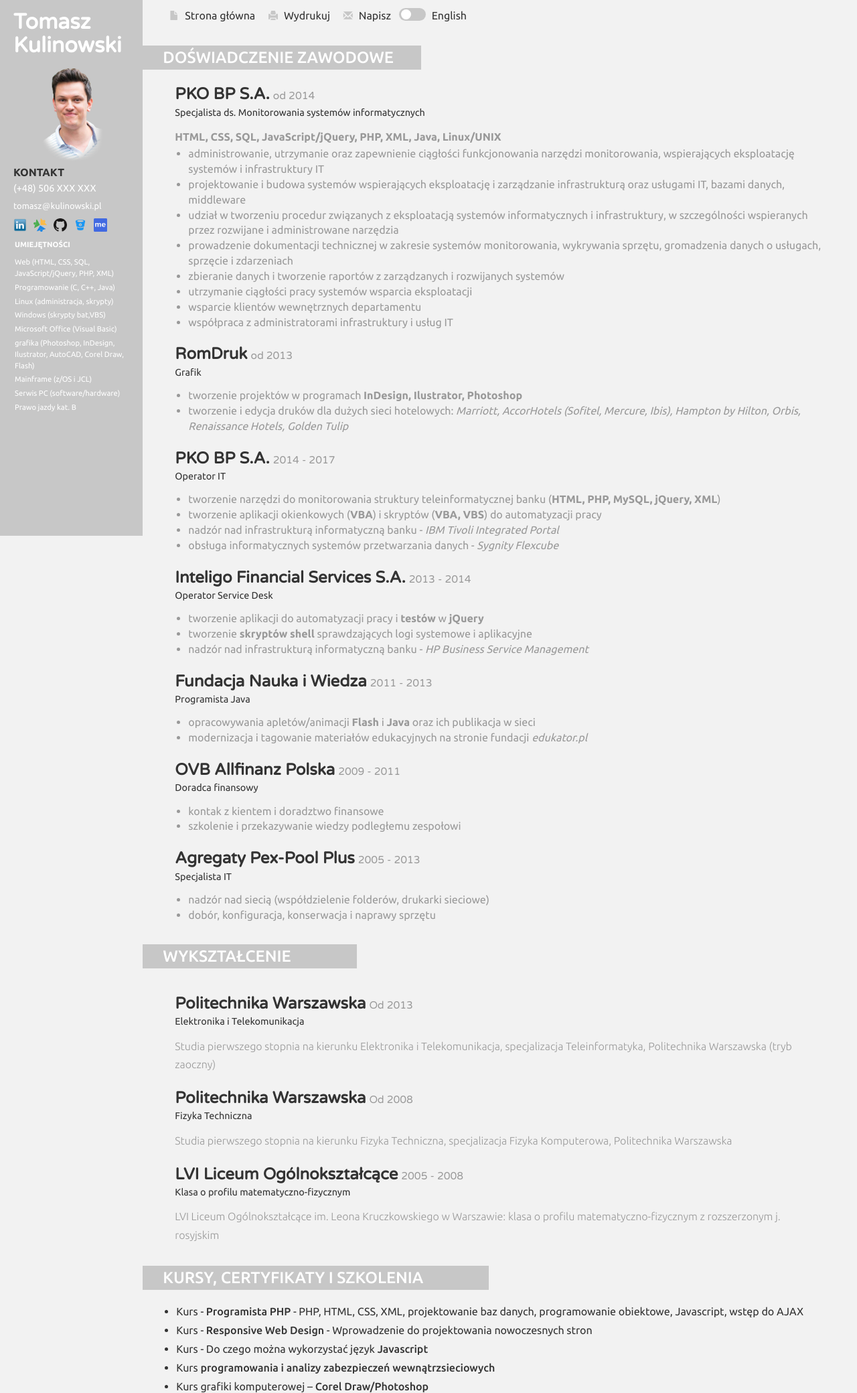
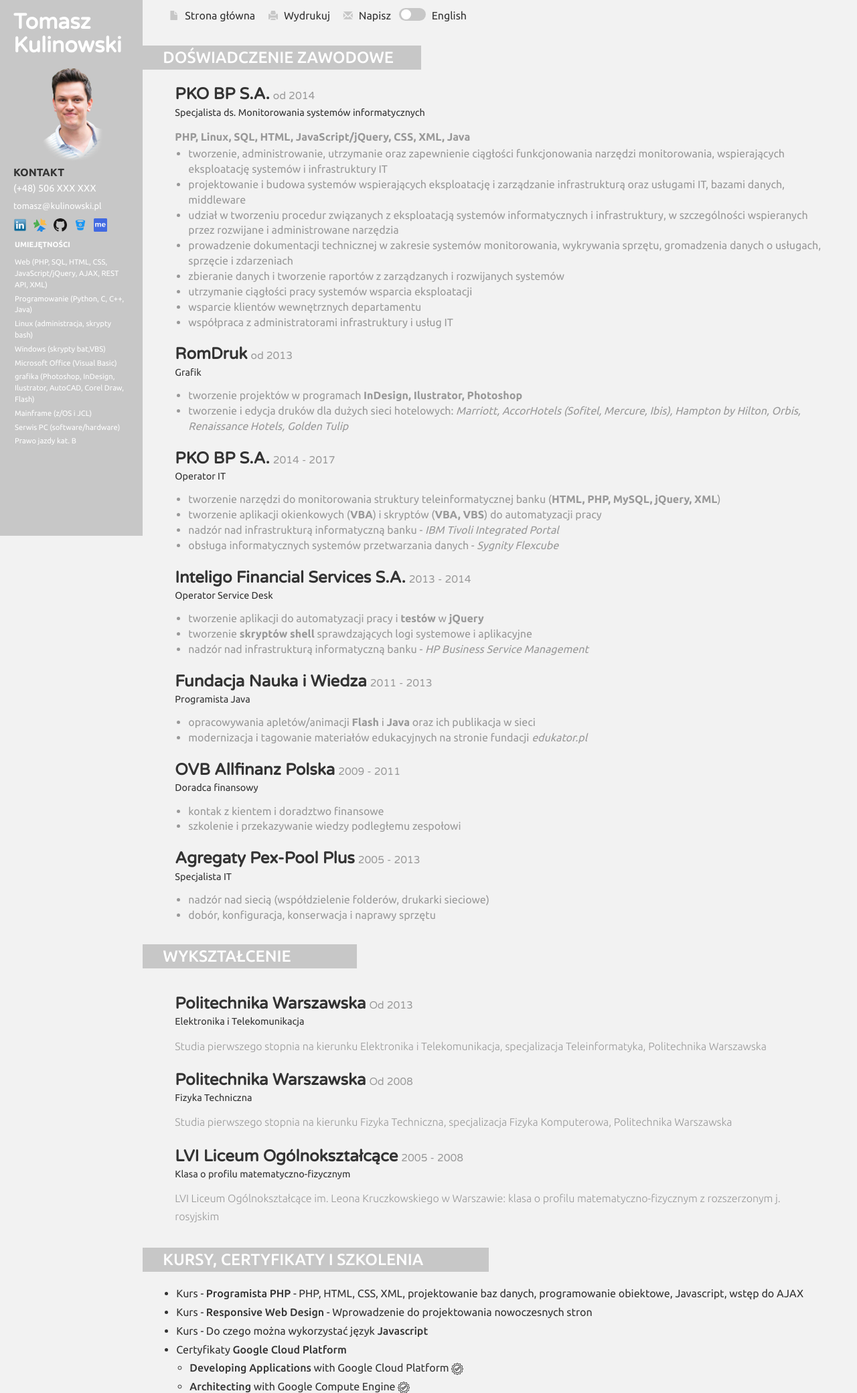
Before and after one commit to diabollo1/cv, a PHP site: page / in a window 1280 px wide. Shown: the top 2080 px of the page at 67% size. Run offline with PHP 8.4, Linux system fonts and the light colour scheme.

Commit message:
zmiana kolejności szkoleń, poprawki estetyczne też w druku

```diff
--- a/css/moje.css
+++ b/css/moje.css
@@ -233,7 +233,7 @@ div.address {
 
 .cert_verification
 {
-    width: 20px;
+    width: 18px;
 }
 
 /*----------------------------------------------------------------------------------*/
--- a/css/print.css
+++ b/css/print.css
@@ -13,7 +13,7 @@
 	}
 	body
 	{
-	  font-size: 0.79em;
+	  font-size: 1em;
 	}
 	#fotka
 	{
@@ -34,7 +34,12 @@
 	.company_details
 	{
 		page-break-inside: avoid;	/*nie pozwala łamać części tesktu na kolejne strony*/
-	}
+        }
+	.company_details p
+	{
+		font-size: 1em;
+                font-weight: normal;
+        }
 
 	/*naprawa numeru telefonu*/
 	#number > span:nth-child(1)
@@ -59,7 +64,7 @@
     }
 
     div.address span {
-        display: inline !important;
+        /*display: inline !important;*/
     }
 
     .lang_display_none {
--- a/header.php
+++ b/header.php
@@ -38,9 +38,9 @@
             <br>
             <div class="address">
                 <h3><span class="lang_pl">UMIEJĘTNOŚCI</span><span class="lang_en lang_display_none">SKILLS</span></h3>
-                <span>Web (HTML, CSS, SQL, JavaScript/jQuery, PHP, XML)</span>
-                <span class="lang_pl">Programowanie (C, C++, Java)</span><span class="lang_en lang_display_none">Programming (C, C ++, Java)</span>
-                <span class="lang_pl">Linux (administracja, skrypty)</span><span class="lang_en lang_display_none">Linux (administration, scripts)</span>
+                <span>Web (PHP, SQL, HTML, CSS, JavaScript/jQuery, AJAX, REST API, XML)</span>
+                <span class="lang_pl">Programowanie (Python, C, C++, Java)</span><span class="lang_en lang_display_none">Programming (Python, C, C ++, Java)</span>
+                <span class="lang_pl">Linux (administracja, skrypty bash)</span><span class="lang_en lang_display_none">Linux (administration, bash scripts)</span>
                 <span class="lang_pl">Windows (skrypty bat,VBS)</span><span class="lang_en lang_display_none">Windows (bat scripts, VBS)</span>
                 <span>Microsoft Office (Visual Basic)</span>
                 <span class="lang_pl">grafika (Photoshop, InDesign, Ilustrator, AutoCAD, Corel Draw, Flash)        </span><span class="lang_en lang_display_none">graphics (Photoshop, InDesign, Ilustrator , AutoCAD, Corel Draw, Flash)</span>
--- a/index.php
+++ b/index.php
@@ -23,14 +23,14 @@
                 <h6><span class="lang_pl">Specjalista ds. Monitorowania systemów informatycznych</span>
                 <span class="lang_en lang_display_none">Monitoring of Information Systems Specialist</span></h6>
 
-                <p><b>HTML, CSS, SQL, JavaScript/jQuery, PHP, XML, Java, Linux/UNIX</b></p>
+                <p><b>PHP, Linux, SQL, HTML, JavaScript/jQuery, CSS, XML, Java</b></p>
 
                     <div class="ul_margines">
                         <ul>
 
                             <li>
-                                <span class="lang_pl">administrowanie, utrzymanie oraz zapewnienie ciągłości funkcjonowania narzędzi monitorowania, wspierających eksploatację systemów i infrastruktury IT </span>
-                                <span class="lang_en lang_display_none">administering, maintaining and ensuring the continuity of monitoring tools supporting the operation of IT systems and infrastructure</span>
+                                <span class="lang_pl">tworzenie, administrowanie, utrzymanie oraz zapewnienie ciągłości funkcjonowania narzędzi monitorowania, wspierających eksploatację systemów i infrastruktury IT </span>
+                                <span class="lang_en lang_display_none">creating, administering, maintaining and ensuring the continuity of monitoring tools supporting the operation of IT systems and infrastructure</span>
                             </li>
                             <li>
                                 <span class="lang_pl">projektowanie i budowa systemów wspierających eksploatację i zarządzanie infrastrukturą oraz usługami IT, bazami danych, middleware   </span>
@@ -180,8 +180,8 @@
             <div class="company_details">
                 <h4><span class="lang_pl">Politechnika Warszawska</span><span class="lang_en lang_display_none">Warsaw University of Technology</span><span class="data">Od 2013</span></h4>
                 <h6><span class="lang_pl">Elektronika i Telekomunikacja</span><span class="lang_en lang_display_none">Electronics and telecommunication</span></h6>
-                <p><span class="lang_pl">Studia pierwszego stopnia na kierunku Elektronika i Telekomunikacja, specjalizacja Teleinformatyka, Politechnika Warszawska (tryb zaoczny)</span>
-                    <span class="lang_en lang_display_none">First-cycle studies in the field of Electronics and Telecommunications, specialization Teleinformatics, Warsaw University of Technology (extramural)</span></p>
+                <p><span class="lang_pl">Studia pierwszego stopnia na kierunku Elektronika i Telekomunikacja, specjalizacja Teleinformatyka, Politechnika Warszawska</span>
+                    <span class="lang_en lang_display_none">First-cycle studies in the field of Electronics and Telecommunications, specialization Teleinformatics, Warsaw University of Technology</span></p>
                 <p class="cmpny1"></p>
             </div>
     <!--=====================-->
@@ -219,6 +219,34 @@
                         <li><span class="lang_pl">Kurs - Do czego można wykorzystać język <b>Javascript</b></span>
                             <span class="lang_en lang_display_none">Course - What can <b>Javascript</b> be used for?</span></li>
 
+                        <li><span class="lang_pl">Certyfikaty <b>Google Cloud Platform</b></span>
+                            <span class="lang_en lang_display_none"><b>Google Cloud Platform</b> certificates</span></li>
+
+                            <ul class="ul_margin">
+                                <li><span><b>Developing Applications</b> with Google Cloud Platform
+                                        <a href="https://coursera.org/verify/specialization/KTE2JKGJZ9MG" target="_blank">
+                                            <img class="cert_verification" src="images/verification2.png" title="KTE2JKGJZ9MG" alt="KTE2JKGJZ9MG"/></a></span></li>
+                                <li><span><b>Architecting</b> with Google Compute Engine
+                                        <a href="https://coursera.org/verify/specialization/2PEYWPMQ3MGR" target="_blank">
+                                            <img class="cert_verification" src="images/verification2.png" title="2PEYWPMQ3MGR" alt="2PEYWPMQ3MGR"/></a></span></li>
+                                <li><span><b>Cloud Engineering</b> with Google Cloud
+                                        <a href="  https://coursera.org/verify/specialization/VCZA2HSEYV7F" target="_blank">
+                                            <img class="cert_verification" src="images/verification2.png" title="VCZA2HSEYV7F" alt="VCZA2HSEYV7F"/></a></span></li>
+                                <li><span><b>Security</b> in Google Cloud Platform
+                                        <a href="  https://coursera.org/verify/specialization/8N8QB5W73VDD" target="_blank">
+                                            <img class="cert_verification" src="images/verification2.png" title="8N8QB5W73VDD" alt="8N8QB5W73VDD"/></a></span></li>
+                                <li><span>Architecting with Google <b>Kubernetes Engine</b>
+                                        <a href="  https://coursera.org/verify/specialization/TWDGKBQ4A3TB" target="_blank">
+                                            <img class="cert_verification" src="images/verification2.png" title="TWDGKBQ4A3TB" alt="TWDGKBQ4A3TB"/></a></span></li>
+                            </ul>
+
+                        <li><span>Crash Course on <b>Python</b>
+                            <a href="https://coursera.org/verify/S8QDJF3RWCGB" target="_blank">
+                                <img class="cert_verification" src="images/verification2.png" title="S8QDJF3RWCGB" alt="S8QDJF3RWCGB"/></a></span></li>
+                        <li><span>Using <b>Python</b> to Interact with the Operating System
+                            <a href="https://coursera.org/verify/AWJP5KHQ4SL3" target="_blank">
+                                <img class="cert_verification" src="images/verification2.png" title="AWJP5KHQ4SL3" alt="AWJP5KHQ4SL3"/></a></span></li>
+
                         <li><span class="lang_pl">Kurs <b>programowania i analizy zabezpieczeń wewnątrzsieciowych</b></span>
                             <span class="lang_en lang_display_none"><b>Programming and analysis course for intra-network security</b></span></li>
                         <li><span class="lang_pl">Kurs grafiki komputerowej – <b>Corel Draw/Photoshop</b></span>
@@ -227,27 +255,6 @@
                             <span class="lang_en lang_display_none">IBM Fundamental System Skills in <b>z/OS</b> course</span></li>
                         <li><span class="lang_pl">Kurs IBM <b>z/OS JCL and Utilities</b> - IBM</span>
                             <span class="lang_en lang_display_none">IBM <b>z/OS JCL and Utilities course</b></span></li>
-
-                        <li><span class="lang_pl">Certyfikaty <b>Google Cloud Platform</b></span>
-                            <span class="lang_en lang_display_none"><b>Google Cloud Platform</b> certificates</span></li>
-
-                            <ul class="ul_margin">
-                                <li><span class="lang_pl lang_en"><b>Developing Applications</b> with Google Cloud Platform
-                                        <a href="https://coursera.org/verify/specialization/KTE2JKGJZ9MG" target="_blank">
-                                            <img class="cert_verification" src="images/verification2.png" title="KTE2JKGJZ9MG" alt="KTE2JKGJZ9MG"/></a></span>
-                                <li><span class="lang_pl lang_en"><b>Architecting</b> with Google Compute Engine
-                                        <a href="https://coursera.org/verify/specialization/2PEYWPMQ3MGR" target="_blank">
-                                            <img class="cert_verification" src="images/verification2.png" title="2PEYWPMQ3MGR" alt="2PEYWPMQ3MGR"/></a></span>
-                                <li><span class="lang_pl lang_en"><b>Cloud Engineering</b> with Google Cloud
-                                        <a href="  https://coursera.org/verify/specialization/VCZA2HSEYV7F" target="_blank">
-                                            <img class="cert_verification" src="images/verification2.png" title="VCZA2HSEYV7F" alt="VCZA2HSEYV7F"/></a></span>
-                                <li><span class="lang_pl lang_en"><b>Security</b> in Google Cloud Platform
-                                        <a href="  https://coursera.org/verify/specialization/8N8QB5W73VDD" target="_blank">
-                                            <img class="cert_verification" src="images/verification2.png" title="8N8QB5W73VDD" alt="8N8QB5W73VDD"/></a></span>
-                                <li><span class="lang_pl lang_en">Architecting with Google <b>Kubernetes Engine</b>
-                                        <a href="  https://coursera.org/verify/specialization/TWDGKBQ4A3TB" target="_blank">
-                                            <img class="cert_verification" src="images/verification2.png" title="TWDGKBQ4A3TB" alt="TWDGKBQ4A3TB"/></a></span>
-                            </ul>
 
                         <li><span class="lang_pl">Certyfikat <b>ECDL</b> nr. PL-0116993</span>
                             <span class="lang_en lang_display_none"><b>ECDL</b> certificate no. EN-0116993</span></li>
```
